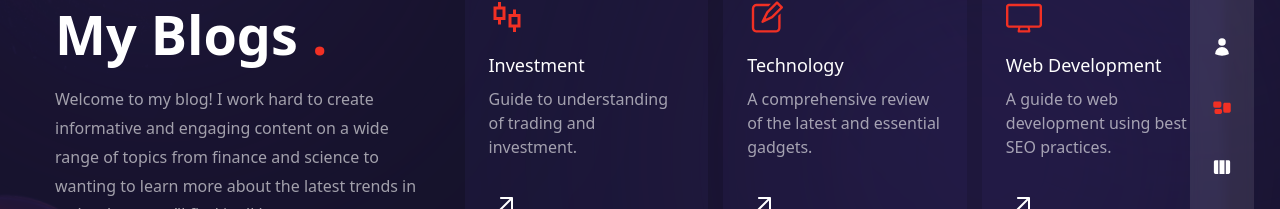
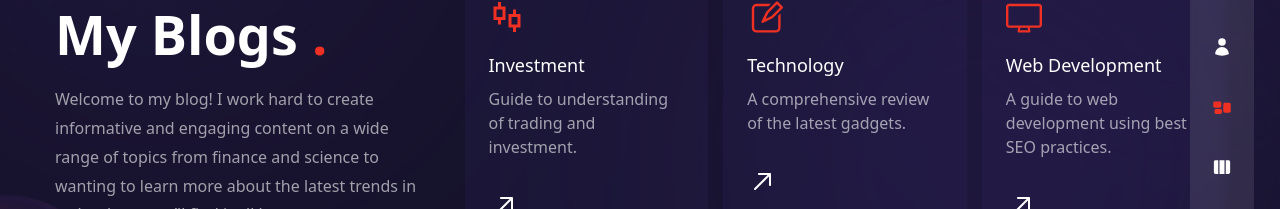
Before and after one commit to AfrozSaqlain/Sak-Portfolio, a Next.js app: page /blogs in a window 1280 px wide. Shown: the part 263-472 px from the top of the page. Built offline with nearby package versions, Linux system fonts and the light colour scheme.

Commit message:
Changed styling of post/[slug].js

```diff
--- a/components/ServiceSlider.js
+++ b/components/ServiceSlider.js
@@ -30,7 +30,7 @@ const serviceData = [
   {
     icon: <RxPencil2 />,
     title: 'Technology',
-    description: 'A comprehensive review of the latest and essential gadgets.',
+    description: 'A comprehensive review of the latest gadgets.',
     url: '../blogs/technology',
   },
   {
--- a/pages/blogs/post/[slug].js
+++ b/pages/blogs/post/[slug].js
@@ -51,10 +51,10 @@ const Post = ({ post }) => {
     body = []
   } = post
   return (
-    <div className="relative h-full">
+    <div className="relative h-full bg-black/40 -translate-y-4">
       <div className='h-full translate-y-10 overflow-y-auto overflow-visible overscroll-y-auto pb-24 mt-4 pt-4'>
         <SimpleBar forceVisible="y" autoHide={true} className='overflow-visible overscroll-y-auto h-full'>
-          <article className="max-w-prose mx-auto w-auto p-4 mt-4 shadow-2xl mb-10 pt-4">
+          <article className="max-w-prose mx-auto w-auto p-4 mt-4 shadow-2xl rounded-lg mb-10 pt-4">
             <h1 className="text-3xl font-bold mb-2">{title}</h1>
             <span className="text-gray-500">By {name}</span>
             {categories && (
```
